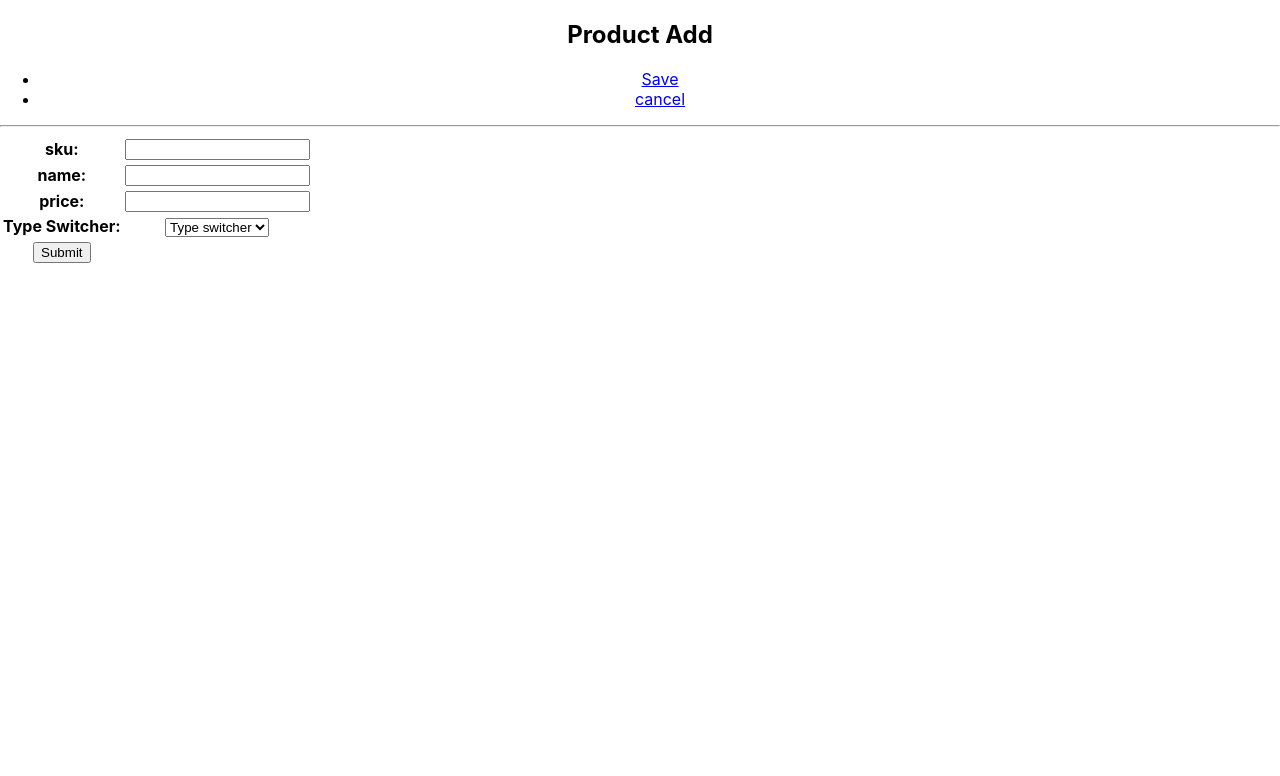
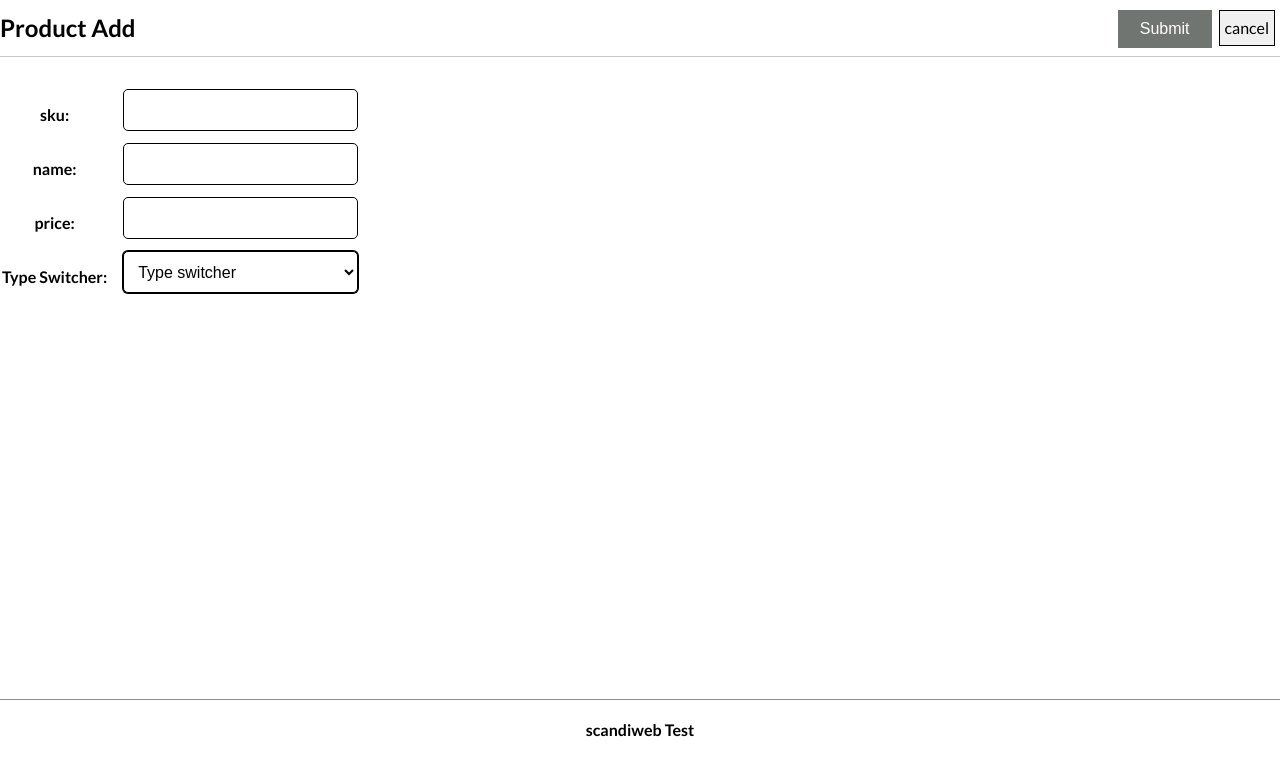
Before and after one commit to menyagah/scandiweb-products, a React (Create React App) app: page /addproduct in a window 1280 px wide. Shown: the top 776 px of the page. Built offline with nearby package versions, Linux system fonts and the light colour scheme.

Commit message:
Add styling

```diff
--- a/public/index.html
+++ b/public/index.html
@@ -10,6 +10,11 @@
       content="Web site created using create-react-app"
     />
     <link rel="apple-touch-icon" href="%PUBLIC_URL%/logo192.png" />
+
+    <link
+      href="https://fonts.googleapis.com/css?family=Lato:300,400,500,700"
+      rel="stylesheet"
+    />
     <!--
       manifest.json provides metadata used when your web app is installed on a
       user's mobile device or desktop. See https://developers.google.com/web/fundamentals/web-app-manifest/
--- a/src/App.css
+++ b/src/App.css
@@ -1,38 +1,147 @@
+*,
+*::before,
+*::after {
+  margin: 0;
+  padding: 0;
+  box-sizing: inherit;
+}
+
+
+
 .App {
   text-align: center;
+   font-family: 'Lato', sans-serif;
+  font-weight: 400;
+  font-size: 16px;
+  line-height: 1.5;
+  display: flex;
+  min-height: 95vh;
+  flex-direction: column;
 }
 
-.App-logo {
-  height: 40vmin;
-  pointer-events: none;
+ul li {
+  display: inline-block;
+  margin: 5px;
+  padding: 5px;
+  background-color: #f0f0f0;
+  border: 1px solid #000;
 }
 
-@media (prefers-reduced-motion: no-preference) {
-  .App-logo {
-    animation: App-logo-spin infinite 20s linear;
-  }
+a {
+  text-decoration: none;
+  color: #000;
 }
 
-.App-header {
-  background-color: #282c34;
-  min-height: 100vh;
+.header {
+  height: 7vh;
+  position: fixed;
+  width: 100%;
   display: flex;
-  flex-direction: column;
-  align-items: center;
-  justify-content: center;
-  font-size: calc(10px + 2vmin);
-  color: white;
+  justify-content: space-between;
+  border-bottom: #c7c7c7 solid 0.09px;
+  background: rgba(255, 255, 255, 9);
+  opacity: 9 !important;
+  z-index: 999;
 }
 
-.App-link {
-  color: #61dafb;
+.header-form {
+  height: 7vh;
+  display: flex;
+  margin-bottom: 30px;
+  width: 100%;
+  align-items: center;
+  justify-content: space-between;
+  border-bottom: #c7c7c7 solid 0.09px;
+  background: rgba(255, 255, 255, 9);
+
 }
 
-@keyframes App-logo-spin {
-  from {
-    transform: rotate(0deg);
+.item-list {
+  display: flex;
+  flex-wrap: wrap;
+  align-items: center;
+  align-content: flex-start;
+  min-height: 100%;
+  margin-top: 60px;
+}
+
+.item-list__cont{
+  border: #000 solid 1px;
+  padding: 20px;
+  margin: 10px;
+  width: 13%;
+  height: 120px;
+}
+
+.product_form {
+  min-width: 250px;
+  position: relative
+}
+
+.form-select {
+  width: 100%;
+  height: 40px;
+  border: 1px solid #000;
+  border-radius: 5px;
+  padding: 0 10px;
+  font-size: 16px;
+  font-weight: 400;
+  color: #000;
+  background: #fff;
+  box-shadow: 0 0 0 1px #000;
+  margin-bottom: 10px;
+  margin-left: 14px;
+}
+
+
+
+.button {
+  background-color: #707571;
+  border: none;
+  color: white;
+  padding: 10px 22px;
+  text-align: center;
+  text-decoration: none;
+  display: inline-block;
+  font-size: 16px;
+  margin: 2px 2px;
+  cursor: pointer;
+}
+
+input{
+  width: 100%;
+  height: 40px;
+  border: 1px solid #000;
+  border-radius: 5px;
+  padding: 0 10px;
+  margin-bottom: 10px;
+  margin-left: 14px;
+}
+
+input:focus {
+    outline: none !important;
+    border:1px solid blue;
+    box-shadow: 0 0 10px #719ECE;
   }
-  to {
-    transform: rotate(360deg);
+
+  .button:hover {
+    background-color: #719ECE;
   }
+
+.errors, .invalid {
+  color: red;
+  border: 1px solid rgb(192, 55, 55);
+  box-shadow: 0 0 10px #2e3842;
+  margin-bottom: 6px;
 }
+
+.footer {
+  display: flex;
+  justify-content: center;
+  align-items: center;
+  border-top: rgb(145, 143, 143) solid 1px;
+
+   width:100%;
+    height: 60px;
+    margin-top: auto;
+}
--- a/src/App.js
+++ b/src/App.js
@@ -7,7 +7,6 @@ import CreateProduct from './components/CreateProduct';
 function App() {
   return (
     <div className="App">
-
       <Router>
         <div>
           <Routes>
@@ -16,6 +15,11 @@ function App() {
           </Routes>
         </div>
       </Router>
+
+      <footer className='footer'>
+
+        <h4>scandiweb Test</h4>
+      </footer>
     </div>
   );
 }
--- a/src/components/CreateProduct.js
+++ b/src/components/CreateProduct.js
@@ -2,7 +2,8 @@ import React, { useState } from 'react'
 import SaveNav from './Layouts/SaveNav'
 import axios from 'axios'
 import qs from 'qs'
-import { useNavigate } from 'react-router-dom'
+import { useNavigate, Link } from 'react-router-dom'
+
 
 
 
@@ -50,18 +51,31 @@ export default function CreateProduct() {
 
 
   return (
-    <SaveNav>
-      <div>
-        <form onSubmit={handleSubmit}>
-          <table>
+
+
+    <form onSubmit={handleSubmit} id=" product_form">
+      <header className='header-form block' >
+        <h2>Product Add</h2>
+        <nav>
+          <ul>
+            <button className='button' type="submit">Submit</button>
+            <li>
+              <Link to="/">cancel</Link>
+            </li>
+          </ul>
+        </nav>
+      </header>
+
+      <div className='block'>
+        <table >
           <tbody>
             <tr>
               <th>
                 <label> sku: </label>
               </th>
               <td>
-                  <input type="text" name="sku" onChange={handleChange} />
-                  {(errors["sku"]) ? <div>{errors["sku"]}</div> : null}
+                <input type="text" className={(errors["sku"]) ? 'invalid' : null} name="sku" id='sku' onChange={handleChange} />
+                {(errors["sku"]) ? <div className='invalid' ><p className='errors'>{errors["sku"]}</p></div> : null}
               </td>
             </tr>
             <tr>
@@ -70,8 +84,8 @@ export default function CreateProduct() {
 
               </th>
               <td>
-                  <input type="text" name="name" onChange={handleChange} />
-                  {(errors["name"]) ? <div>{errors["name"]}</div> : null}
+                <input type="text" className={(errors["name"]) ? 'invalid' : null} name="name" id='name' onChange={handleChange} />
+                {(errors["name"]) ? <div><p className='errors'>{errors["name"]}</p></div> : null}
               </td>
             </tr>
             <tr>
@@ -80,9 +94,9 @@ export default function CreateProduct() {
 
               </th>
               <td>
-                  <input type="number" name="price" onChange={handleChange} />
-                  {(errors["price"]) ? <div>{errors["price"][0]}</div> : null}
-                  {(errors["price"]) ? <div>{errors["price"][1]}</div> : null}
+                <input type="number" className={(errors["price"]) ? 'invalid' : null} name="price" onChange={handleChange} />
+                {(errors["price"]) ? <div><p className='errors'>{errors["price"][0]}</p></div> : null}
+                {(errors["price"]) ? <div><p className='errors'>{errors["price"][1]}</p></div> : null}
               </td>
             </tr>
 
@@ -92,16 +106,17 @@ export default function CreateProduct() {
               </th>
               <td>
                 <div >
-                    <select className='form-select' id="form-selector" onChange={handleSelect}>
+                  <select className='form-select' id="productType" onChange={handleSelect}>
                     <option selected disabled>Type switcher</option>
                     <option value="dvd" >DVD</option>
                     <option value="book" >Book</option>
                     <option value="dimensions" >Furniture</option>
                   </select>
                 </div>
-                  {(errors["size"]) ? <div>{errors["size"][0]}</div> : null}
-                  {(errors["weight"]) ? <div>{errors["weight"][0]}</div> : null}
-                  {(errors["height"]) ? <div>{errors["height"][0]}</div> : null}
+                {(errors["size"]) ? <div><p className='errors'>{errors["size"][0]}</p></div> : null}
+                {(errors["weight"]) ? <div><p className='errors'>{errors["weight"][0]}</p></div> : null}
+                {(errors["height"]) ? <div><p className='errors'>{errors["height"][0]}</p></div> : null}
+
               </td>
             </tr>
             {(value) === 'dvd' ? <tr>
@@ -113,10 +128,9 @@ export default function CreateProduct() {
               <td>
                 <div id="my-forms">
                   <div id="size">
-                      <input type="number" name="size" onChange={handleTypeChange} />
-                      {(errors["size"]) ? <div>{errors["size"][0]}</div> : null}
+                    <input name="size" id='size' onChange={handleTypeChange} />
+                    {(errors["size"]) ? <div><p className='errors'>{errors["size"][0]}</p></div> : null}
                     {(errors["size"]) ? <div>{errors["size"][1]}</div> : null}
-                      {(errors["size"]) ? <div>{errors["size"][2]}</div> : null}
                   </div>
                 </div>
 
@@ -132,10 +146,9 @@ export default function CreateProduct() {
               <td>
                 <div id="my-forms">
                   <div id="weight">
-                      <input type="number" name="weight" onChange={handleTypeChange} />
-                      {(errors["weight"]) ? <div>{errors["weight"][0]}</div> : null}
+                    <input name="weight" id="weight" onChange={handleTypeChange} />
+                    {(errors["weight"]) ? <div><p className='errors'>{errors["weight"][0]}</p></div> : null}
                     {(errors["weight"]) ? <div>{errors["weight"][1]}</div> : null}
-                      {(errors["weight"]) ? <div>{errors["weight"][2]}</div> : null}
                   </div>
                 </div>
 
@@ -153,10 +166,10 @@ export default function CreateProduct() {
                   <td>
                     <div id="my-forms">
                       <div id="height">
-                          <input type="number" name="height" onChange={handleChange} />
-                          {(errors["height"]) ? <div>{errors["height"][0]}</div> : null}
+                        <input name="height" onChange={handleChange} />
+                        {(errors["height"]) ? <div><p className='errors'>{errors["height"][0]}</p></div> : null}
                         {(errors["height"]) ? <div>{errors["height"][1]}</div> : null}
-                          {(errors["height"]) ? <div>{errors["height"][2]}</div> : null}
+
                       </div>
                     </div>
 
@@ -172,8 +185,8 @@ export default function CreateProduct() {
                   <td>
                     <div id="my-forms">
                       <div id="width">
-                          <input type="number" name="width" onChange={handleChange} />
-                          {(errors["width"]) ? <div>{errors["width"][0]}</div> : null}
+                        <input name="width" onChange={handleChange} />
+                        {(errors["width"]) ? <div><p className='errors'>{errors["width"][0]}</p></div> : null}
                         {(errors["width"]) ? <div>{errors["width"][1]}</div> : null}
                       </div>
                     </div>
@@ -190,8 +203,8 @@ export default function CreateProduct() {
                   <td>
                     <div id="my-forms">
                       <div id="length">
-                          <input type="number" name="length" onChange={handleChange} />
-                          {(errors["length"]) ? <div>{errors["length"][0]}</div> : null}
+                        <input name="length" onChange={handleChange} />
+                        {(errors["length"]) ? <div><p className='errors'>{errors["length"][0]}</p></div> : null}
                         {(errors["length"]) ? <div>{errors["length"][1]}</div> : null}
                       </div>
                     </div>
@@ -204,14 +217,16 @@ export default function CreateProduct() {
 
             <tr>
               <td>
-                  <button type="submit">Submit</button>
+                {/* <button id='button' type="submit">Submit</button> */}
               </td>
             </tr>
           </tbody>
         </table>
+      </div>
     </form>
-      </div>
-    </SaveNav>
+
+
+
 
   )
 }
--- a/src/components/Layouts/AddNav.js
+++ b/src/components/Layouts/AddNav.js
@@ -4,9 +4,10 @@ import { Link } from 'react-router-dom';
 
 export default function AddNav(props) {
   return (
-    <div>
+    <>
+      <header className='header'>
+        <h2>Product List</h2>
         <nav>
-        <h1>Product List</h1>
           <ul>
             <li>
               <Link to="/addproduct">Add</Link>
@@ -16,8 +17,8 @@ export default function AddNav(props) {
             </li>
           </ul>
         </nav>
-      <hr />
-      <div>{props.children}</div>
-    </div>
+      </header>
+      <div className='main'>{props.children}</div>
+    </>
   )
 }
--- a/src/components/Layouts/SaveNav.js
+++ b/src/components/Layouts/SaveNav.js
@@ -3,21 +3,20 @@ import { Link } from 'react-router-dom';
 
 
 export default function SaveNav(props) {
-  return (
-    <div>
-      <nav>
-        <h1>Product Add</h1>
-        <ul>
-          <li>
-            <Link to="#">Save</Link>
-          </li>
-          <li>
-            <Link to="/">cancel</Link>
-          </li>
-        </ul>
-      </nav>
-      <hr />
-      <div>{props.children}</div>
-    </div>
-  )
+  // return (
+  //   <>
+  //     <header className='header'>
+  //       <h2>Product Add</h2>
+  //       <nav>
+  //         <ul>
+
+  //           <li>
+  //             <Link to="/">cancel</Link>
+  //           </li>
+  //         </ul>
+  //       </nav>
+  //     </header>
+  //     <div >{props.children}</div>
+  //   </>
+  // )
 }
```
Also changed, not shown: src/components/ListProduct.js (+8 -8 lines). Lines whose indentation alone changed are shown as unchanged.
